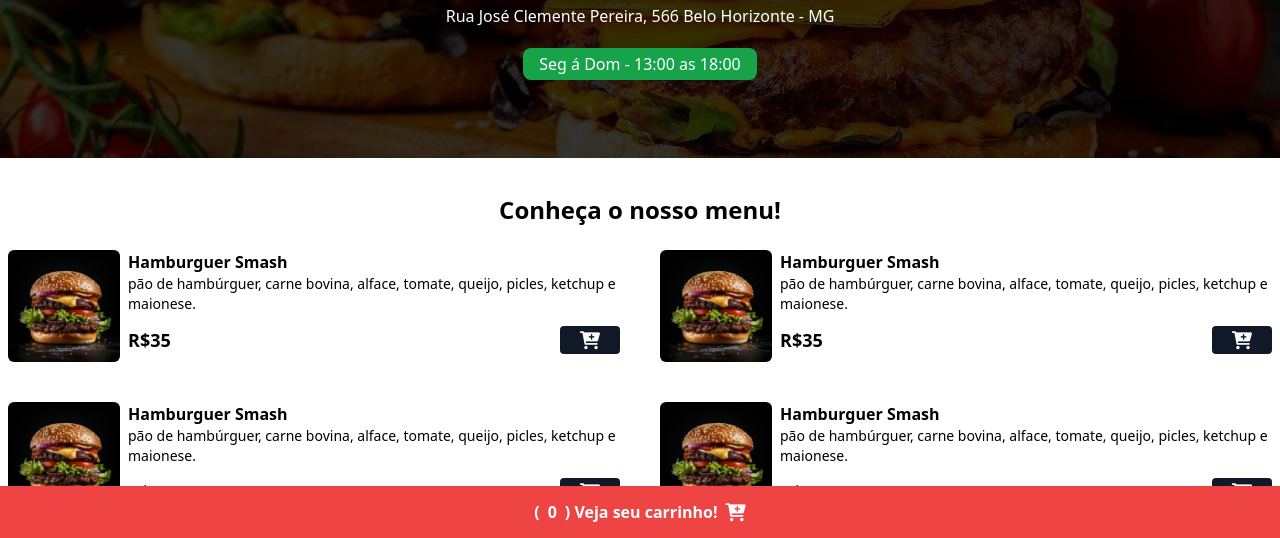
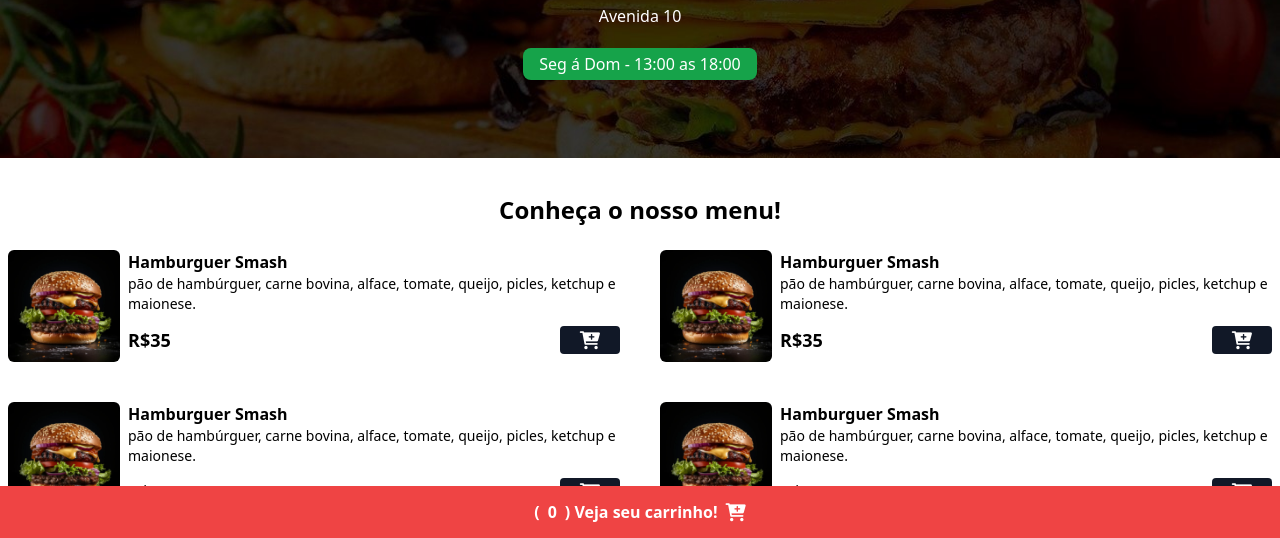
Before and after one commit to MaluAmaral-S/MaluAmaral-S.github.io, a website: page index.html in a window 1280 px wide. Shown: the part 262-800 px from the top of the page. Drawn offline with Linux system fonts and the light colour scheme.

Commit message:
index.html

```diff
--- a/index.html
+++ b/index.html
@@ -14,7 +14,7 @@
 
             <h1 class="text-3xl mt-4 mb-2 font-bold text-pretty text-white">Burguer</h1>
 
-            <span class="text-white font-medium">Rua José Clemente Pereira, 566 Belo Horizonte - MG
+            <span class="text-white font-medium">Avenida 10
             </span>
             <div class="bg-green-600 px-4 py-1 rounded-lg mt-5" id="date-span">
                 <span class="text-white font-medium">Seg á Dom - 13:00 as 18:00</span>
```
